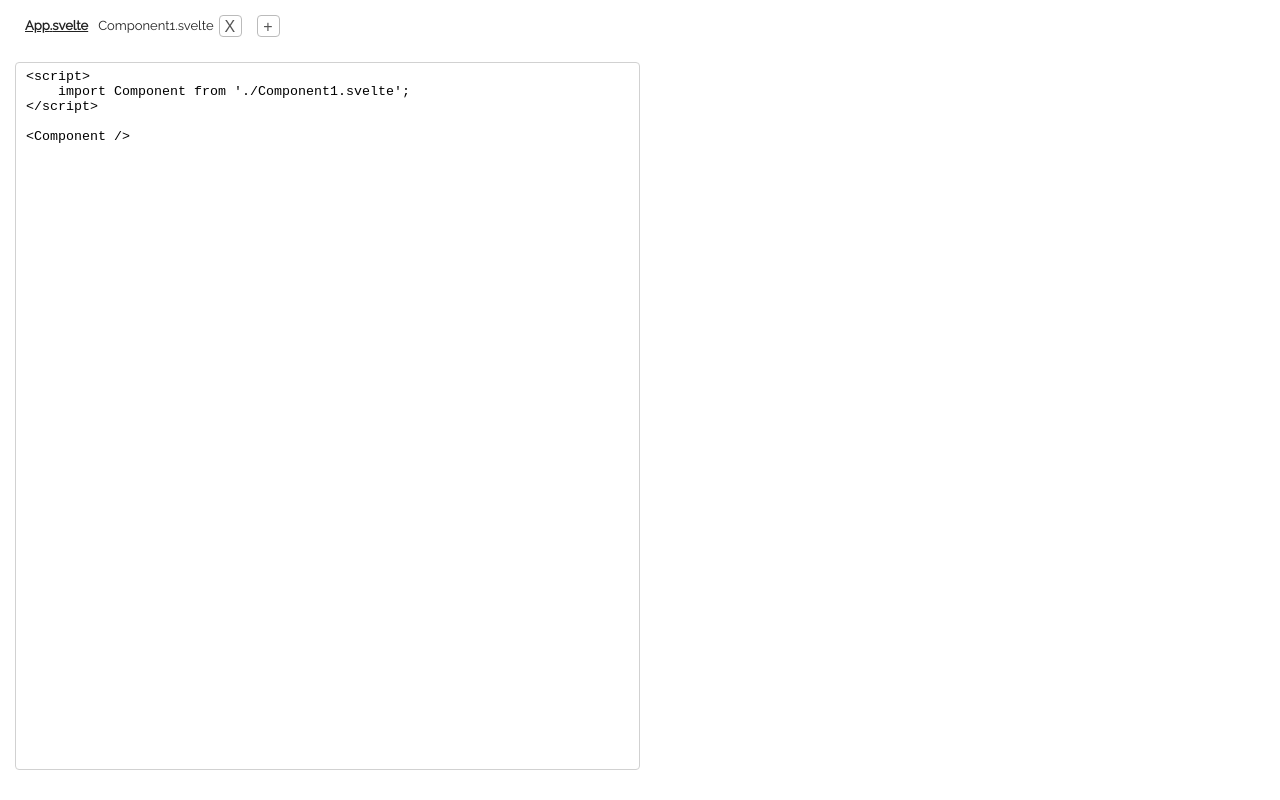
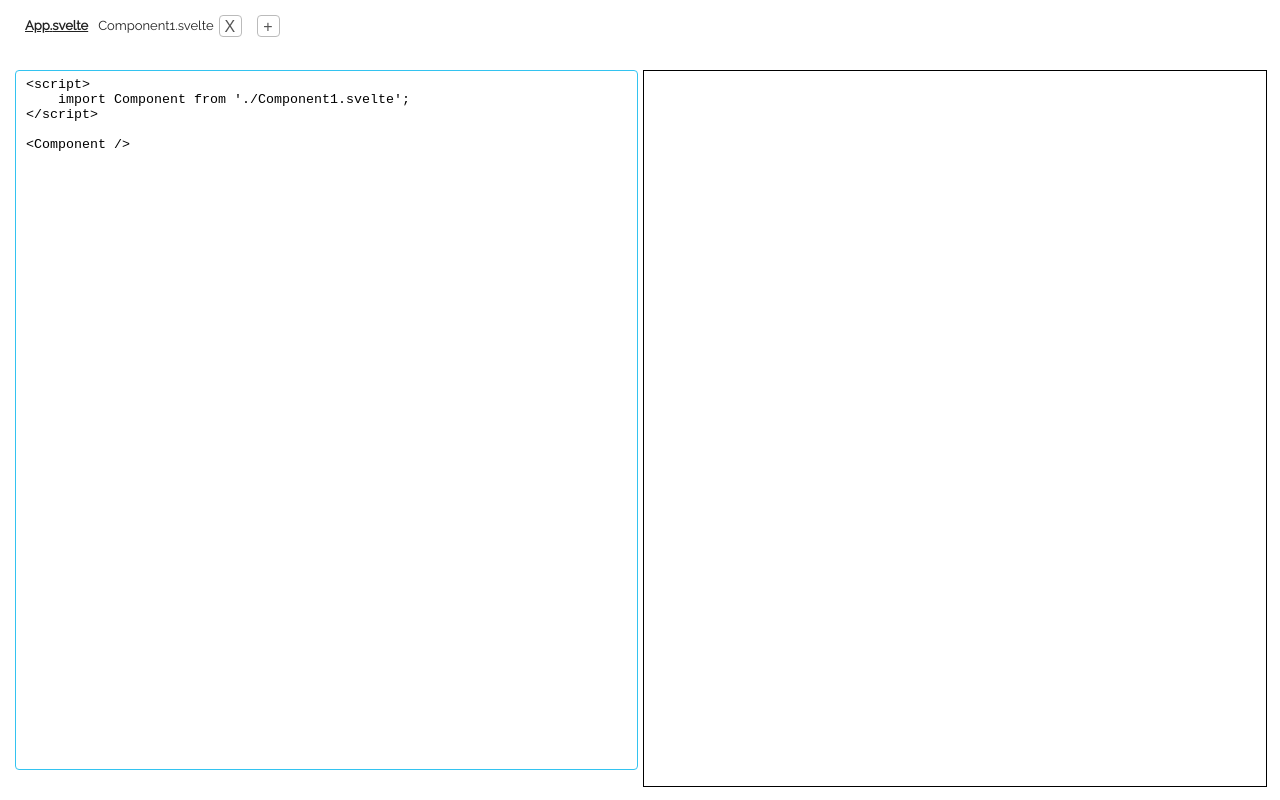
Before and after one commit to Joxtacy/SvelteREPL, a Svelte app: page / in a window 1280 px wide. Built offline with nearby package versions, Linux system fonts and the light colour scheme.

Commit message:
Separate Tabs, Improve styling

```diff
--- a/src/App.svelte
+++ b/src/App.svelte
@@ -1,8 +1,9 @@
 <script lang="ts">
+    import type { Component } from "./types";
+    import { codeStore, tabsStore } from "./stores";
     import Input from "./Input.svelte";
     import Output from "./Output.svelte";
-    import type { Component } from "./types";
-    import { codeStore } from "./stores";
+    import Tabs from "./Tabs.svelte";
 
     let current: number = 0;
     let compiled: string;
@@ -17,13 +18,74 @@
         worker.postMessage(_components);
     }
 
+    function deleteComponent(deleteId: number) {
+        current = 0; // reset back to App.svelte
+        $codeStore = $codeStore.filter(({ id }) => id !== deleteId);
+    }
+
+    function getMax(_components: Component[]): number {
+        const ids = _components.map(({ id }) => id);
+        return Math.max(...ids);
+    }
+
+    function newComponent() {
+        const id = getMax($codeStore) + 1;
+
+        $codeStore = $codeStore.concat({
+            id,
+            name: `Component${id}`,
+            type: "svelte",
+            source: "<h1>Hello REPL</h1>",
+        });
+
+        current = id;
+    }
+
     $: compile($codeStore);
 </script>
 
 <style>
+    main {
+        display: grid;
+        grid-template-areas:
+        "tabs tabs"
+        "input output";
+        grid-template-columns: 1fr 1fr;
+        grid-template-rows: 50px 1fr;
+        gap: 5px;
+    }
+
+    .tabs {
+        grid-area: tabs;
+        justify-self: start;
+        align-self: start;
+        overflow-x: scroll;
+        width: 100%;
+        height: 100%;
+    }
+
+    .input {
+        grid-area: input;
+    }
+
+    .output {
+        grid-area: output;
+    }
 </style>
 
 <main>
-    <Input bind:components={$codeStore} bind:current />
-    <Output {compiled} />
+    <div class="tabs">
+        <Tabs
+            tabs={$tabsStore}
+            {current}
+            on:select={({ detail }) => (current = detail)}
+            on:new={newComponent}
+            on:del={({ detail }) => deleteComponent(detail)} />
+    </div>
+    <div class="input">
+        <Input bind:components={$codeStore} bind:current />
+    </div>
+    <div class="output">
+        <Output {compiled} />
+    </div>
 </main>
--- a/src/Input.svelte
+++ b/src/Input.svelte
@@ -1,6 +1,5 @@
 <script lang="ts">
     import type { Component } from "./types";
-    import Tabs from "./Tabs.svelte";
 
     export let components: Component[] = [];
     export let current: number = 0;
@@ -8,7 +7,7 @@
     let textarea: HTMLTextAreaElement;
 
     $: currentComponentId = components.findIndex(({ id }) => id === current);
-    $: tabs = components.map(({ id, name, type }) => ({ id, name, type }));
+    $: if (currentComponentId > -1 && textarea) textarea.focus();
 
     function keydownHandler(event: KeyboardEvent) {
         if (event.key == "Tab") {
@@ -28,45 +27,17 @@
                 start + spaceTab.length;
         }
     }
-
-    function getMax(_components: Component[]): number {
-        const ids = _components.map(({ id }) => id);
-        return Math.max(...ids);
-    }
-
-    function newComponent() {
-        const id = getMax(components) + 1;
-
-        components = components.concat({
-            id,
-            name: `Component${id}`,
-            type: "svelte",
-            source: `<script>
-<\/script>
-
-<style>
-<\/style>`,
-        });
-
-        current = id;
-        textarea.focus();
-    }
-
-    function deleteComponent(deleteId: number) {
-        current = 0;
-        components = components.filter(({ id }) => id !== deleteId);
-    }
 </script>
 
 <section>
-    <Tabs
-        {tabs}
-        {current}
-        on:select={({ detail }) => (current = detail)}
-        on:new={newComponent}
-        on:del={({ detail }) => deleteComponent(detail)} />
     <textarea
         on:keydown={keydownHandler}
         bind:value={components[currentComponentId].source}
         bind:this={textarea} />
 </section>
+
+<style>
+    section {
+        width: 100%;
+    }
+</style>
--- a/src/Output.svelte
+++ b/src/Output.svelte
@@ -41,3 +41,10 @@
 </script>
 
 <section><iframe title="Rendered REPL" bind:this={iframe} {srcdoc} /></section>
+
+<style>
+    section {
+        border: solid 1px black;
+        width: 100%
+    }
+</style>
--- a/src/Tabs.svelte
+++ b/src/Tabs.svelte
@@ -15,6 +15,10 @@
 </script>
 
 <style>
+    ul {
+        margin-bottom: 0;
+    }
+
     li {
         cursor: pointer;
     }
--- a/src/stores.ts
+++ b/src/stores.ts
@@ -1,5 +1,5 @@
-import { Writable, writable, get } from "svelte/store";
-import type { Component, JsonValue, UnaryOperator } from "./types";
+import { Writable, writable, get, derived } from "svelte/store";
+import type { Component, JsonValue, Tab, UnaryOperator } from "./types";
 
 /**
  * This function creates a Svelte store that also saves its data
@@ -59,3 +59,8 @@ export const codeStore = createLocalStore<Component[]>("code", [
         source: "<h1>Hello REPL</h1>",
     },
 ]);
+
+export const tabsStore = derived<Writable<Component[]>, Tab[]>(
+    codeStore,
+    ($codeStore) => $codeStore.map(({ id, name, type }) => ({ id, name, type }))
+);
```
